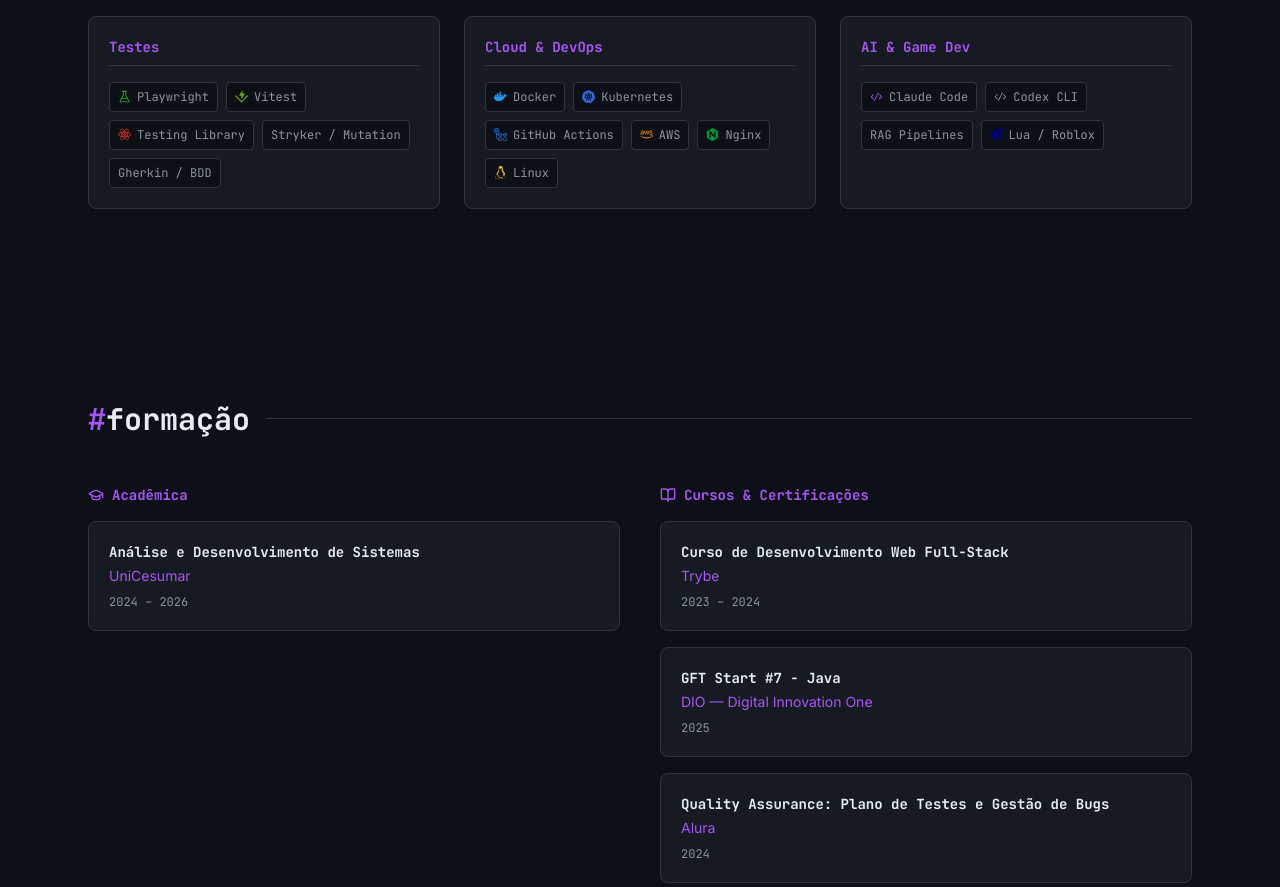
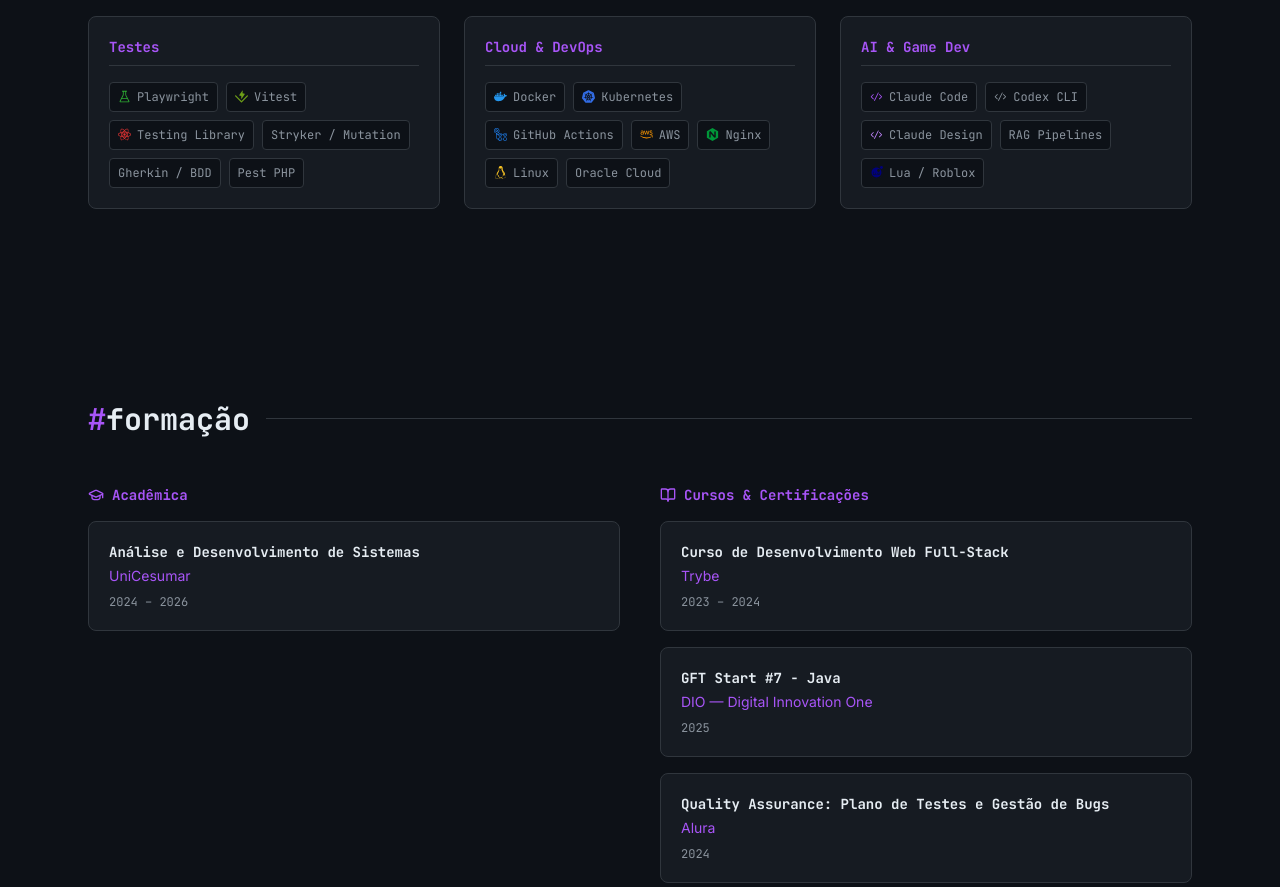
Before and after one commit to gabecmelo/gabecmelo.github.io, a React (Vite) app: page / in a window 1280 px wide. Shown: the part 5300-6187 px from the top of the page. Built offline with nearby package versions, Linux system fonts and the light colour scheme.

Commit message:
feat: add Oracle Cloud, Pest PHP and Claude Design to skills

```diff
--- a/src/components/Skills.tsx
+++ b/src/components/Skills.tsx
@@ -58,6 +58,7 @@
     { name: 'Testing Library', Icon: SiReact, color: '#E33332' },
     { name: 'Stryker / Mutation', color: '#8b949e' },
     { name: 'Gherkin / BDD', color: '#8b949e' },
+    { name: 'Pest PHP', color: '#8b949e' },
   ],
   // Cloud & DevOps
   [
@@ -67,11 +68,13 @@
     { name: 'AWS', Icon: FaAws, color: '#FF9900' },
     { name: 'Nginx', Icon: SiNginx, color: '#009639' },
     { name: 'Linux', Icon: SiLinux, color: '#FCC624' },
+    { name: 'Oracle Cloud', color: '#F80000' },
   ],
   // AI & Game Dev
   [
     { name: 'Claude Code', Icon: VscCode, color: '#a855f7' },
     { name: 'Codex CLI', Icon: VscCode, color: '#8b949e' },
+    { name: 'Claude Design', Icon: VscCode, color: '#c084fc' },
     { name: 'RAG Pipelines', color: '#8b949e' },
     { name: 'Lua / Roblox', Icon: SiLua, color: '#00007C' },
   ],
```
